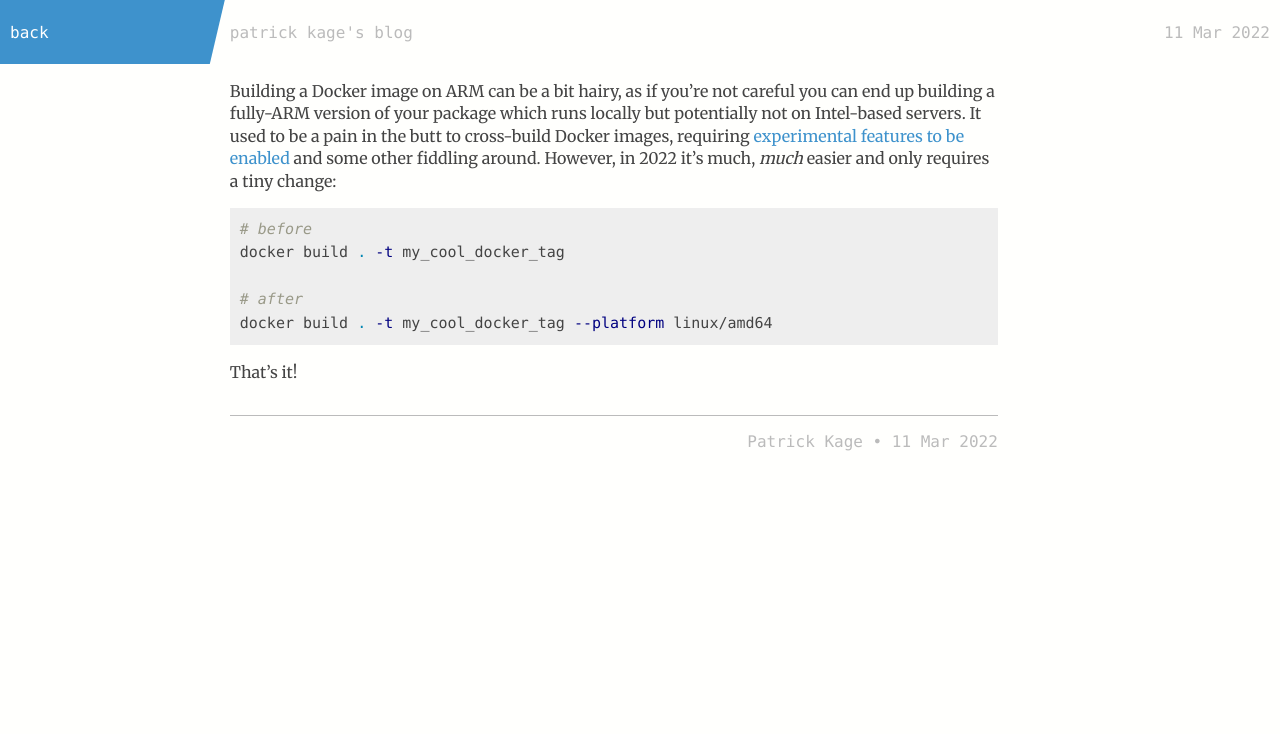
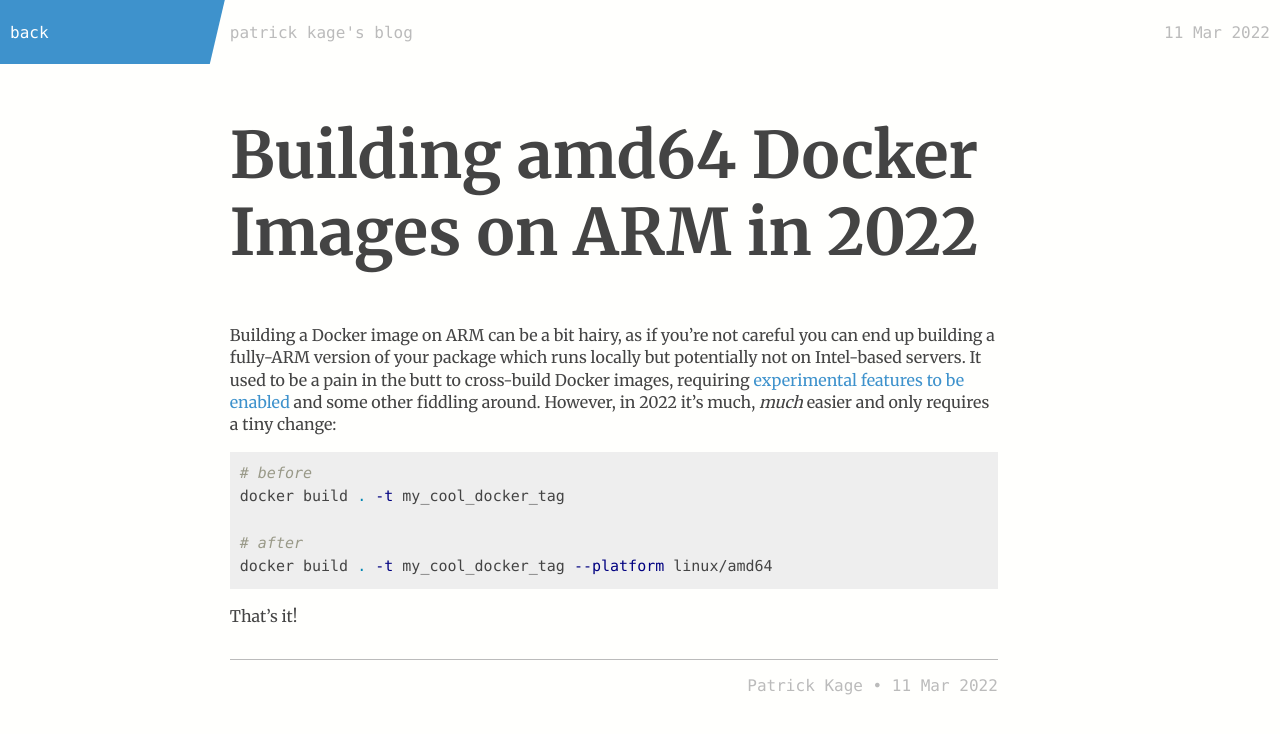
Before and after one commit to pkage/blog, a Jekyll site: the page built from _posts/2022-03-11-docker-arm-amd64.md, in a window 1280 px wide. Shown: the top 734 px of the page. Built offline with Jekyll 4.4.1, drawn with Linux system fonts in a browser that asks for light colours.

Commit message:
add title because i forgot to do it

```diff
--- a/_posts/2022-03-11-docker-arm-amd64.md
+++ b/_posts/2022-03-11-docker-arm-amd64.md
@@ -3,6 +3,8 @@ layout: post
 title: Building amd64 Docker Images on ARM in 2022
 tags: programming devops
 ---
+
+# Building amd64 Docker Images on ARM in 2022
 
 Building a Docker image on ARM can be a bit hairy, as if you're not careful
 you can end up building a fully-ARM version of your package which runs locally
```
